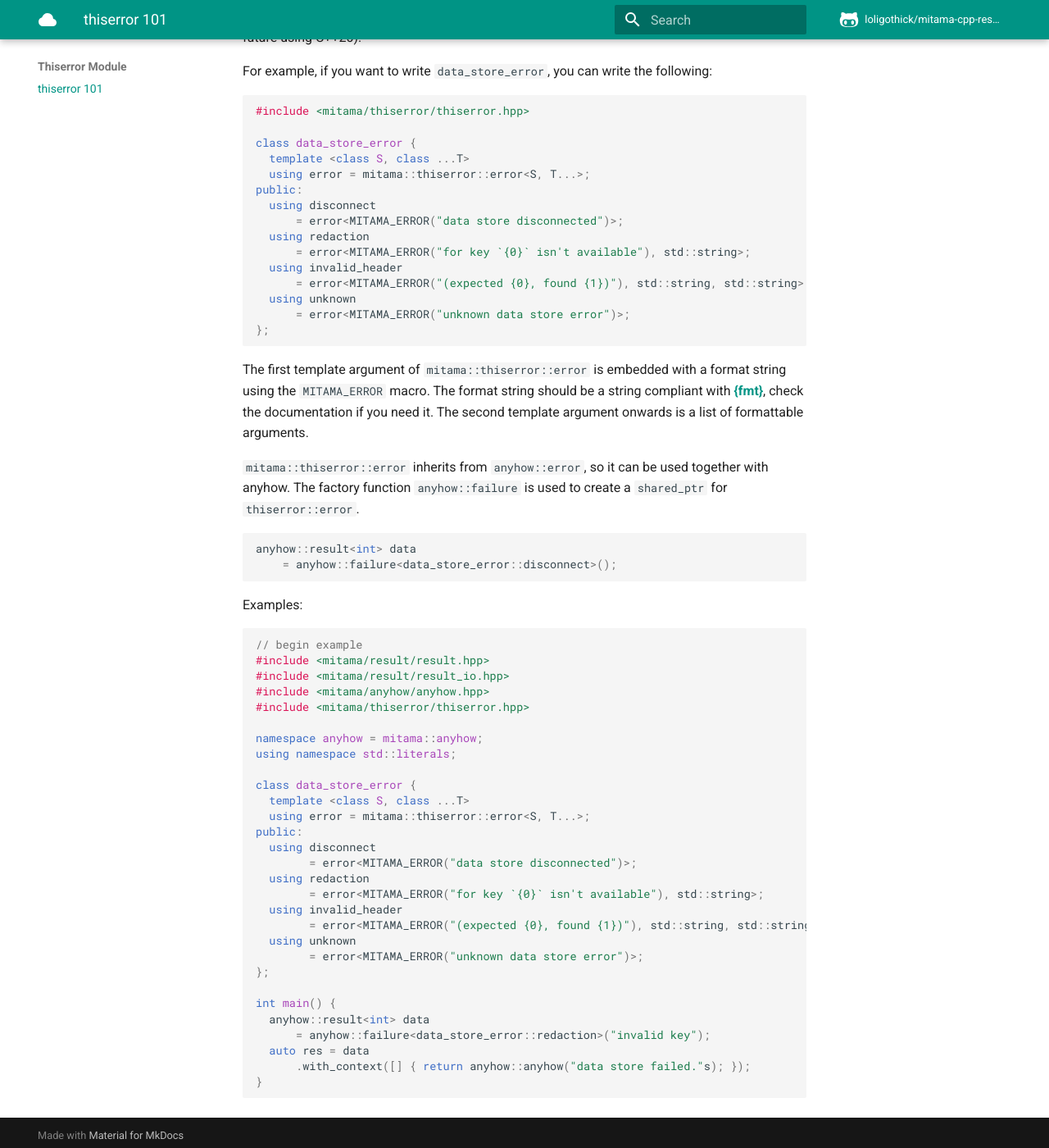
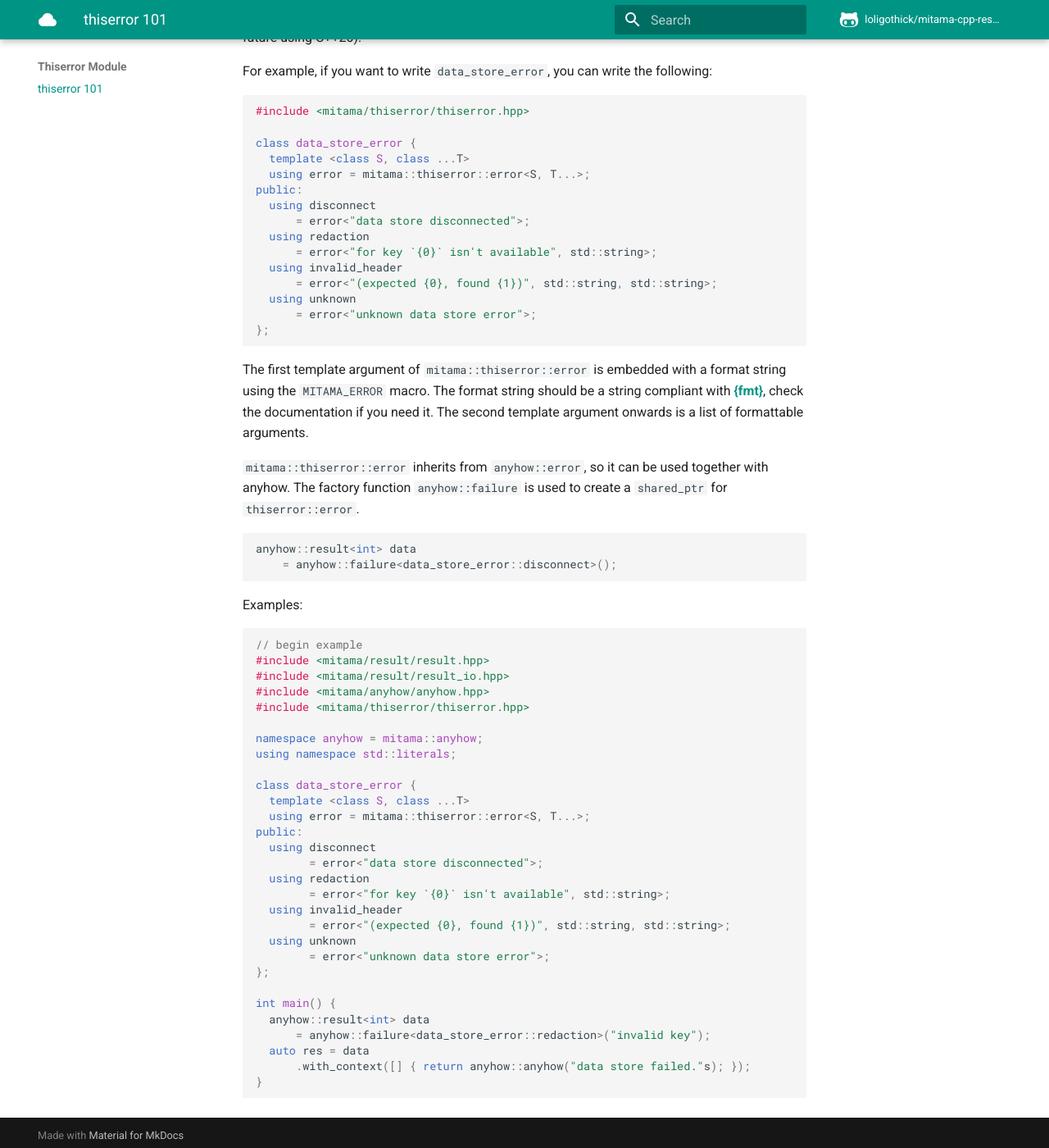
Before and after one commit to loliGothicK/mitama-cpp-result, an MkDocs documentation site: the page built from docs/docs/thiserror/thiserror.md, in a window 1280 px wide and 1400 px high, scrolled down 254 px. Shown: the whole window at 82% size. Built offline with MkDocs 1.6.1 and Material for MkDocs 9.7.7, drawn with Linux system fonts in a browser that asks for light colours; nearby versions of some CDN libraries; comment, search, counter and statistics services are not loaded; some of the changed lines change nothing that is shown.

Commit message:
Update docs/docs/thiserror/thiserror.md

````diff
--- a/docs/docs/thiserror/thiserror.md
+++ b/docs/docs/thiserror/thiserror.md
@@ -13,13 +13,13 @@ class data_store_error {
   using error = mitama::thiserror::error<S, T...>;
 public:
   using disconnect
-      = error<MITAMA_ERROR("data store disconnected")>;
+      = error<"data store disconnected">;
   using redaction
-      = error<MITAMA_ERROR("for key `{0}` isn't available"), std::string>;
+      = error<"for key `{0}` isn't available", std::string>;
   using invalid_header
-      = error<MITAMA_ERROR("(expected {0}, found {1})"), std::string, std::string>;
+      = error<"(expected {0}, found {1})", std::string, std::string>;
   using unknown
-      = error<MITAMA_ERROR("unknown data store error")>;
+      = error<"unknown data store error">;
 };
 ```
 
@@ -52,13 +52,13 @@ class data_store_error {
   using error = mitama::thiserror::error<S, T...>;
 public:
   using disconnect
-        = error<MITAMA_ERROR("data store disconnected")>;
+        = error<"data store disconnected">;
   using redaction
-        = error<MITAMA_ERROR("for key `{0}` isn't available"), std::string>;
+        = error<"for key `{0}` isn't available", std::string>;
   using invalid_header
-        = error<MITAMA_ERROR("(expected {0}, found {1})"), std::string, std::string>;
+        = error<"(expected {0}, found {1})", std::string, std::string>;
   using unknown
-        = error<MITAMA_ERROR("unknown data store error")>;
+        = error<"unknown data store error">;
 };
 
 int main() {
````
